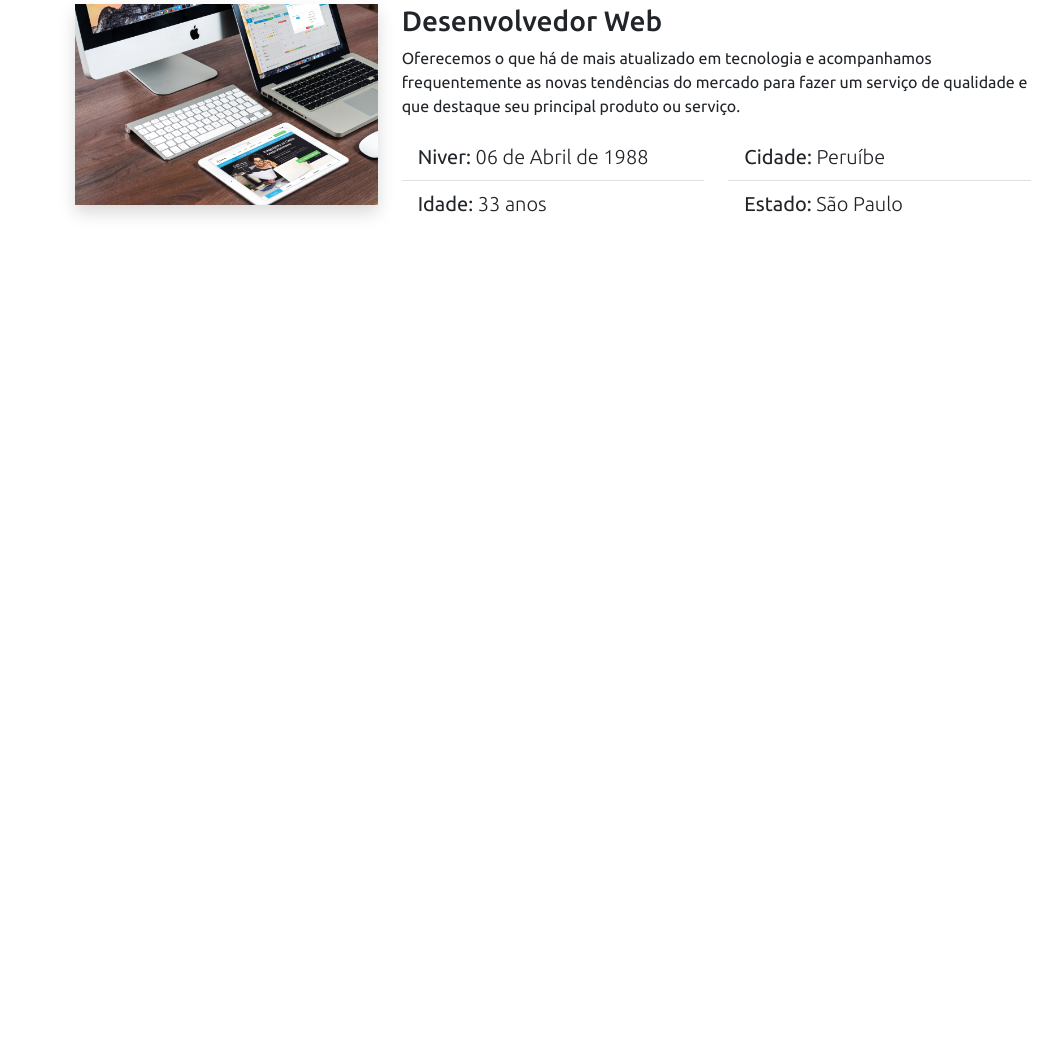
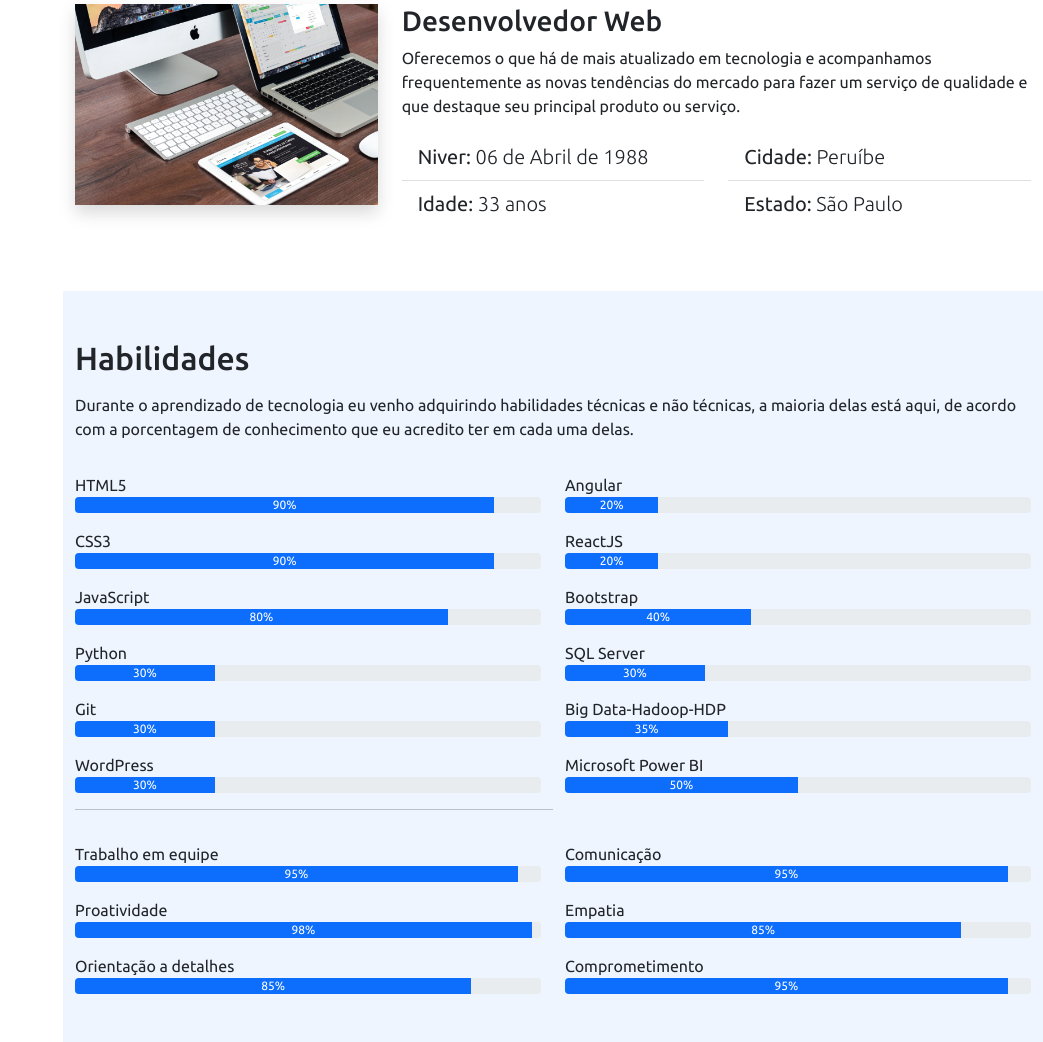
Before and after one commit to elvysribeiro/Meu-Portifolio-Responsivo, a Python web app: template templates/index.html in a window 1280 px wide. Shown: the part 1066-2108 px from the top of the page, without its empty margins (237-1280 px from the left). Before the commit the page ends 1283 px from the top, so only its background shows below. Run offline with Jinja, Linux system fonts and the light colour scheme; the template is opened without the code that fills it, so the values that code supplies are empty; some libraries are stand-ins or nearby versions.

Commit message:
Habilidades finalizado

```diff
--- a/static/scrit.js
+++ b/static/scrit.js
@@ -9,3 +9,17 @@ menuMobile.addEventListener("click", () => {
     : menuMobile.classList.replace("bi-x", "bi-list");
   body.classList.toggle("menu-nav-active");
 });
+
+
+/* fecha o menu quando clicar em algum item e muda o icone para list */
+
+const navItem = document.querySelectorAll(".nav-item")
+
+navItem.forEach(item => {
+  item.addEventListener("click", () => {
+    if (body.classList.contains("menu-nav-active")){
+      body.classList.remove("menu-nav-active")
+      menuMobile.classList.replace("bi-x", "bi-list")
+    }
+  })
+})
--- a/static/style.css
+++ b/static/style.css
@@ -128,6 +128,7 @@ section#inicio div#arraste a {
 i.menu-mobile {
     position: fixed;
     color:#ffffff;
+    background-color: #32333723;
     right: 1rem;
     top: 1rem;
     font-size: 1.5rem;
@@ -170,7 +171,7 @@ i.menu-mobile {
     }
 }
 *::-webkit-scrollbar {
-    width: 10px;
+    width: 12px;
 }
 
 *::-webkit-scrollbar-track {
@@ -181,4 +182,9 @@ i.menu-mobile {
 
 *::-webkit-scrollbar-thumb {
     background-color: #19191af3;
+    border-radius: 50px;
 }
+
+.section-bg{
+  background-color: #eff5ff;
+}
--- a/templates/index.html
+++ b/templates/index.html
@@ -36,10 +36,10 @@
                   <a class="nav-link active" aria-current="page" href="#"><i class="bi bi-house"></i> Inicio</a>
                 </li>
                 <li class="nav-item">
-                  <a class="nav-link" href="#"><i class="bi bi-person"></i> Sobre</a>
+                  <a class="nav-link" href="#sobre"><i class="bi bi-person"></i> Sobre</a>
                 </li>
                 <li class="nav-item">
-                  <a class="nav-link" href="#"><i class="bi bi-list-check"></i> Habilidades</a>
+                  <a class="nav-link" href="#habilidades"><i class="bi bi-list-check"></i> Habilidades</a>
                 </li>
                 <li class="nav-item">
                     <a class="nav-link" href="#"><i class="bi bi-file-earmark"></i> Currículo</a>
@@ -56,6 +56,7 @@
     </aside>
 
     <main id="main">
+
       <section id="inicio" class="row m-0 p-0">
         <div class="col-md-5 d-flex justify-content-center align-items-center flex-column">
           <h2 class="text-white text-shadow">Elvys Ribeiro</h2>
@@ -64,7 +65,7 @@
         <div class="col-md-7 d-flex justify-content-end align-items-end" >
           <div id="arraste" class="d-flex align-items-center">
             <i class="bi  bi-arrow-down text-white pe-2 fs-2" aria-hidden="true"></i>
-          <a href="">Saiba mais</a>
+          <a href="#sobre">Saiba mais</a>
           </div>
         </div>
       </section>
@@ -129,6 +130,111 @@
 
       </section>
 
+      <section class="mt-5 section-bg" id="habilidades">
+
+        <div class="container pb-5">
+          <h2 class="pt-5"> Habilidades </h2>
+          <p></p> Durante o aprendizado de tecnologia eu venho adquirindo habilidades técnicas e não técnicas,
+          a maioria delas está aqui, de acordo com a porcentagem de conhecimento que eu acredito ter em cada
+          uma delas. </p>
+    <div class="row">
+      <div class="col-md-6">
+            <p class="mt-3 mb-0"> HTML5</p>
+            <div class="progress">
+              <div class="progress-bar" role="progressbar" style="width: 90%;" aria-valuenow="90" aria-valuemin="0" aria-valuemax="100">90%</div>
+            </div>
+            <p class="mt-3 mb-0"> CSS3</p>
+            <div class="progress">
+              <div class="progress-bar" role="progressbar" style="width: 90%;" aria-valuenow="90" aria-valuemin="0" aria-valuemax="100">90%</div>
+            </div>
+            <p class="mt-3 mb-0"> JavaScript </p>
+            <div class="progress">
+              <div class="progress-bar" role="progressbar" style="width: 80%;" aria-valuenow="80" aria-valuemin="0" aria-valuemax="100">80%</div>
+            </div>
+            <p class="mt-3 mb-0">Python</p>
+            <div class="progress">
+              <div class="progress-bar" role="progressbar" style="width: 30%;" aria-valuenow="30" aria-valuemin="0" aria-valuemax="100">30%</div>
+            </div>
+            <p class="mt-3 mb-0"> Git </p>
+            <div class="progress">
+              <div class="progress-bar" role="progressbar" style="width: 30%;" aria-valuenow="30" aria-valuemin="0" aria-valuemax="100">30%</div>
+            </div>
+            <p class="mt-3 mb-0"> WordPress </p>
+            <div class="progress">
+              <div class="progress-bar" role="progressbar" style="width: 30%;" aria-valuenow="30" aria-valuemin="0" aria-valuemax="100">30%</div>
+            </div>
+      </div>
+
+          <div class="col-md-6">
+            <p class="mt-3 mb-0"> Angular </p>
+            <div class="progress">
+              <div class="progress-bar" role="progressbar" style="width: 20%;" aria-valuenow="20" aria-valuemin="0" aria-valuemax="100">20%</div>
+            </div>
+            <p class="mt-3 mb-0"> ReactJS </p>
+            <div class="progress">
+              <div class="progress-bar" role="progressbar" style="width: 20%;" aria-valuenow="20" aria-valuemin="0" aria-valuemax="100">20%</div>
+            </div>
+            <p class="mt-3 mb-0"> Bootstrap </p>
+            <div class="progress">
+              <div class="progress-bar" role="progressbar" style="width: 40%;" aria-valuenow="40" aria-valuemin="0" aria-valuemax="100">40%</div>
+            </div>
+            <p class="mt-3 mb-0"> SQL Server </p>
+            <div class="progress">
+              <div class="progress-bar" role="progressbar" style="width: 30%;" aria-valuenow="30" aria-valuemin="0" aria-valuemax="100">30%</div>
+            </div>
+            <p class="mt-3 mb-0"> Big Data-Hadoop-HDP </p>
+            <div class="progress">
+              <div class="progress-bar" role="progressbar" style="width: 35%;" aria-valuenow="35" aria-valuemin="0" aria-valuemax="100">35%</div>
+            </div>
+            <p class="mt-3 mb-0"> Microsoft Power BI </p>
+            <div class="progress">
+              <div class="progress-bar" role="progressbar" style="width: 50%;" aria-valuenow="50" aria-valuemin="0" aria-valuemax="100">50%</div>
+            </div>
+
+          </div>
+        </div>
+
+        <hr class="w-50 me-auto">
+
+        <div class="row">
+          <div class="col-md-6">
+            <p class="mt-3 mb-0"> Trabalho em equipe </p>
+            <div class="progress">
+              <div class="progress-bar" role="progressbar" style="width: 95%;" aria-valuenow="95" aria-valuemin="0" aria-valuemax="100">95%</div>
+            </div>
+            <p class="mt-3 mb-0"> Proatividade </p>
+            <div class="progress">
+              <div class="progress-bar" role="progressbar" style="width: 98%;" aria-valuenow="98" aria-valuemin="0" aria-valuemax="100">98%</div>
+            </div>
+            <p class="mt-3 mb-0"> Orientação a detalhes </p>
+            <div class="progress">
+              <div class="progress-bar" role="progressbar" style="width: 85%;" aria-valuenow="85" aria-valuemin="0" aria-valuemax="100">85%</div>
+            </div>
+
+
+          </div>
+
+          <div class="col-md-6">
+            <p class="mt-3 mb-0"> Comunicação </p>
+            <div class="progress">
+              <div class="progress-bar" role="progressbar" style="width: 95%;" aria-valuenow="95" aria-valuemin="0" aria-valuemax="100">95%</div>
+            </div>
+            <p class="mt-3 mb-0"> Empatia </p>
+            <div class="progress">
+              <div class="progress-bar" role="progressbar" style="width: 85%;" aria-valuenow="85" aria-valuemin="0" aria-valuemax="100">85%</div>
+            </div>
+            <p class="mt-3 mb-0"> Comprometimento </p>
+            <div class="progress">
+              <div class="progress-bar" role="progressbar" style="width: 95%;" aria-valuenow="95" aria-valuemin="0" aria-valuemax="100">95%</div>
+            </div>
+
+
+          </div>
+
+        </div>
+
+      </section>
+
     </main>
 
     <script src="../static/bootstrap/js/bootstrap.bundle.min.js"></script>
```
Also changed, not shown: static/img/fundolampada.jpg (added).
